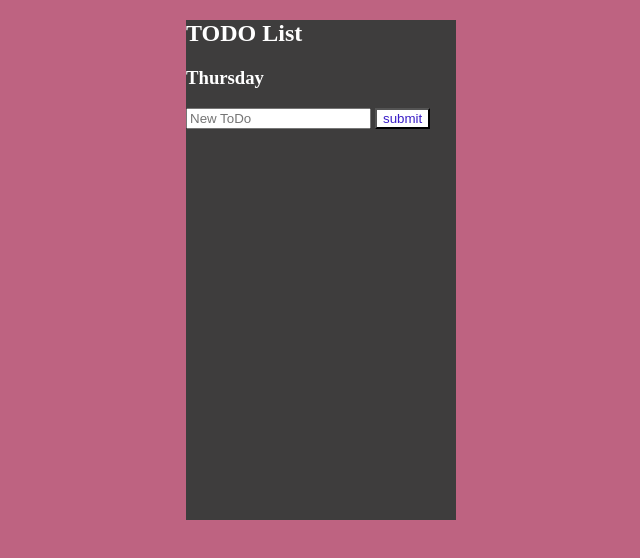
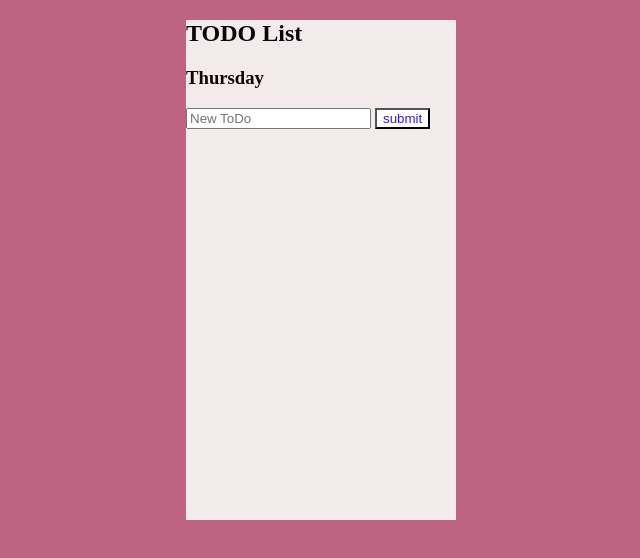
Before and after one commit to Silvia-Wachira/js-forms, a plain HTML site: page index.html in a window 1280 px wide. Shown: the whole page, without its empty margins (22-662 px from the left). Drawn offline with Linux system fonts and the light colour scheme.

```diff
--- a/assets/css/style.css
+++ b/assets/css/style.css
@@ -3,18 +3,16 @@ body {
 }
 
 .title {
-    color: white;
+    color: rgb(9, 8, 8);
 }
 .sub-title {
-    color: white;
+    color: rgb(20, 4, 4);
 }
 
 .card {
-    background: rgb(62, 61, 61);
+    background: rgb(243, 235, 235);
     width: 270px;
     height: 500px;
-
-    /* margin: 200px; */
     margin-left: 200px;
 }
 
```
Also changed, not shown: index.html (line endings or trailing spaces).
